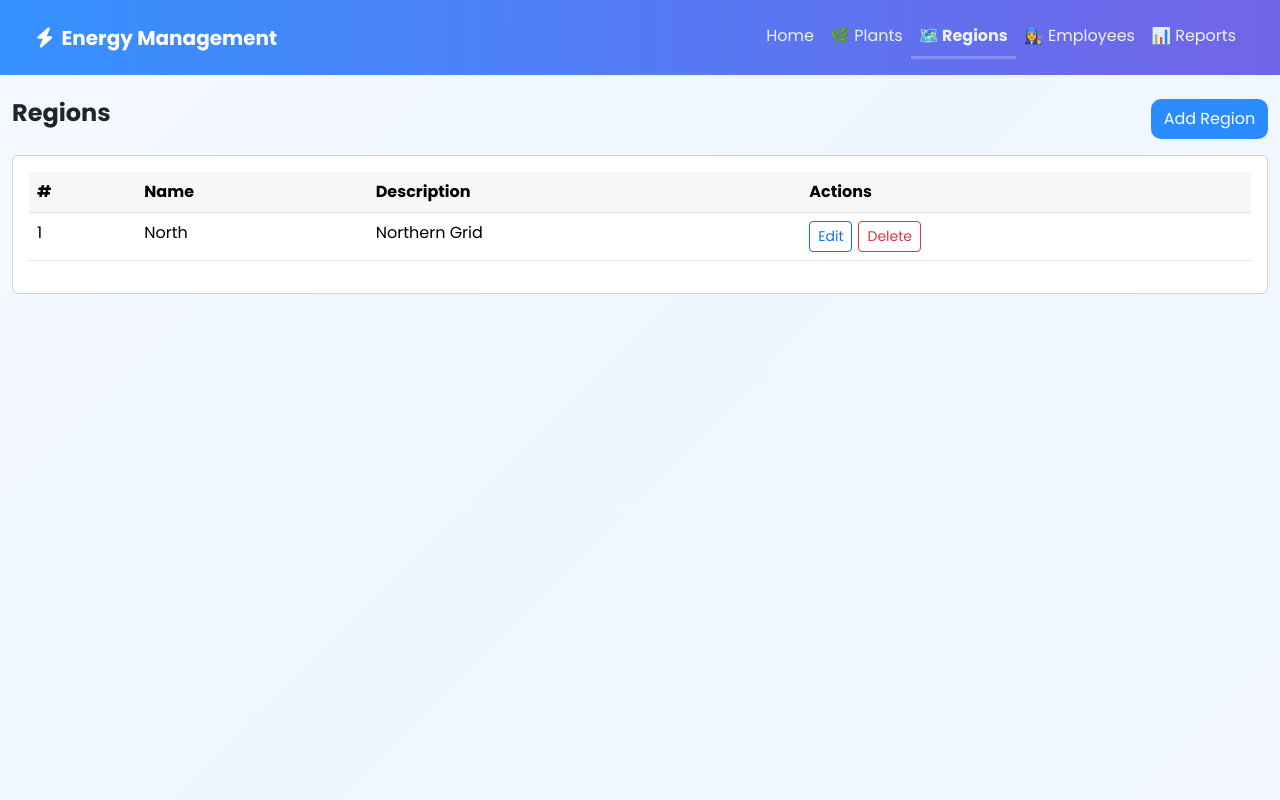
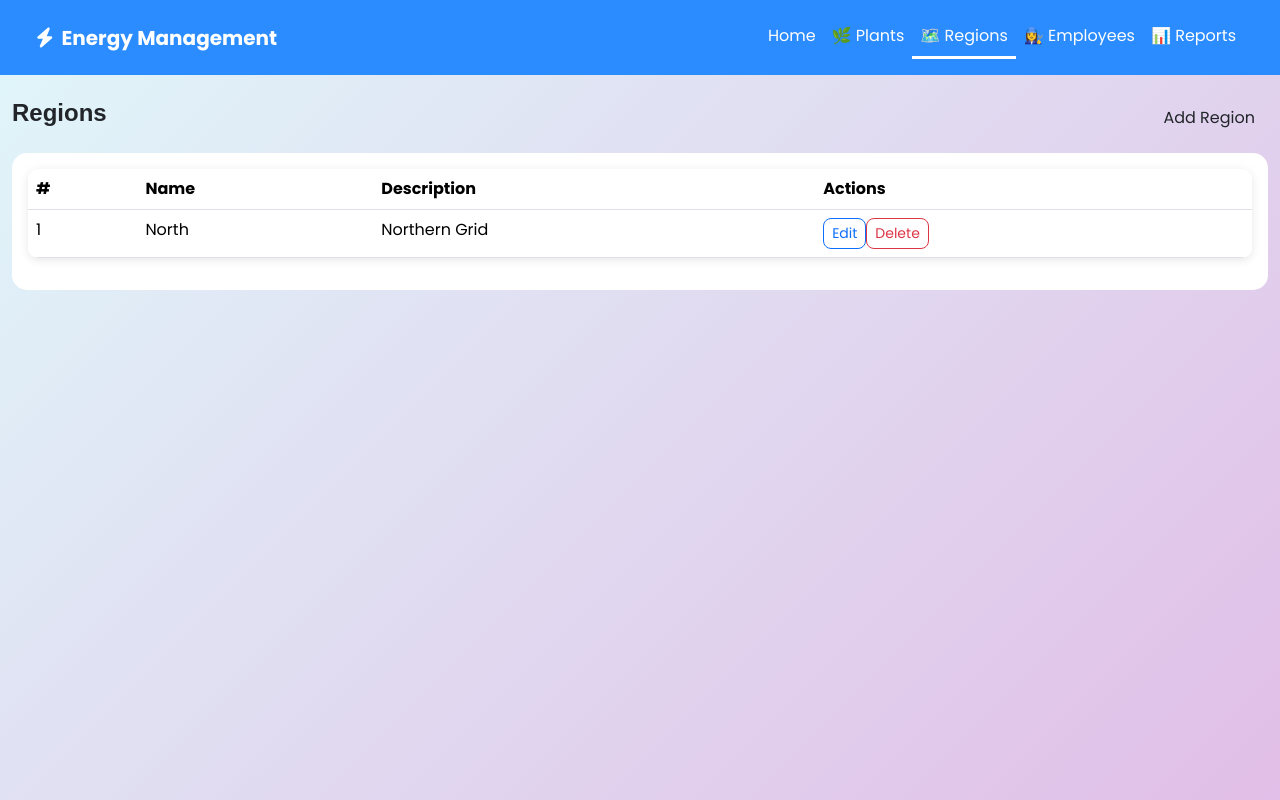
Before and after one commit to nidhipsanjay/DBMS-Mini-project---Energy-Management-, a React (Create React App) app: page /regions in a window 1280 px wide. Built offline with nearby package versions, Linux system fonts and the light colour scheme; no server answers.

Commit message:
Updated css

```diff
--- a/src/App.css
+++ b/src/App.css
@@ -1,40 +1,131 @@
-:root{
-  --primary:#2b8cff;
-  --accent:#6c5ce7;
-  --bg1:linear-gradient(135deg,#f6f9ff 0%, #eef6ff 50%, #f3f8ff 100%);
+/* App.css — Energy Management System GUI */
+
+body {
+  margin: 0;
+  font-family: 'Poppins', sans-serif;
+  background: linear-gradient(135deg, #e0f7fa, #e1bee7);
+  min-height: 100vh;
+  overflow-x: hidden;
 }
-body,html,#root{height:100%;font-family: 'Poppins', sans-serif;background:var(--bg1);}
-.app-root{min-height:100vh;display:flex;flex-direction:column}
 
-/* Navbar styles */
-.navbar-custom{background:linear-gradient(90deg, rgba(43,140,255,0.95), rgba(108,92,231,0.95));}
-.navbar-custom .nav-link{color:#fff;opacity:0.9}
-.navbar-custom .nav-link.active{font-weight:700;border-bottom:3px solid rgba(255,255,255,0.25)}
+.navbar {
+  background-color: #2b8cff;
+  transition: all 0.3s ease;
+}
 
-/* Cards */
-.card-summary{border-radius:12px;transition:all .25s ease;cursor:pointer}
-.card-summary:hover{transform:translateY(-6px);box-shadow:0 8px 30px rgba(15,23,42,0.15)}
+.navbar .nav-link {
+  color: white !important;
+  font-weight: 500;
+}
 
-/* Buttons */
-.btn-custom{background:var(--primary);border:none;color:#fff;border-radius:10px;padding:.5rem .8rem;transition:all .18s ease}
-.btn-custom:hover{transform:scale(1.05);background:#1f75d9;color:white}
+.navbar .nav-link.active {
+  border-bottom: 3px solid #ffffff;
+}
 
-/* Table */
-.table thead th{background:rgba(0,0,0,0.03)}
-.action-btn{margin-right:6px}
+.navbar .nav-link:hover {
+  color: #dff0ff !important;
+}
 
-/* Modal tweaks */
-.modal-content{border-radius:12px;box-shadow:0 12px 40px rgba(2,6,23,0.12)}
+.card {
+  border: none;
+  border-radius: 15px;
+  transition: all 0.3s ease;
+  background: white;
+}
 
-/* Smooth routes */
-.fade-page{animation:fadeIn .35s ease forwards}
-@keyframes fadeIn{from{opacity:0;transform:translateY(8px)}to{opacity:1;transform:translateY(0)}}
+.card:hover {
+  transform: translateY(-5px);
+  box-shadow: 0px 4px 15px rgba(0, 0, 0, 0.2);
+}
 
-/* subtle background */
-.app-bg-hero{background:linear-gradient(180deg, rgba(255,255,255,0.6), rgba(255,255,255,0.3));padding:1.4rem;border-radius:14px}
+.btn {
+  transition: all 0.2s ease;
+  border-radius: 8px;
+}
 
-/* small helpers */
-.small-muted{color:#6b7280}
+.btn:hover {
+  transform: scale(1.05);
+  background-color: #2b8cff;
+  color: white;
+  transition: all 0.2s ease;
+}
 
-/* Responsive tweaks */
-@media (max-width:768px){.card-summary{margin-bottom:1rem}}
+/* Smooth page fade-in */
+.page-enter {
+  opacity: 0;
+}
+.page-enter-active {
+  opacity: 1;
+  transition: opacity 300ms;
+}
+.page-exit {
+  opacity: 1;
+}
+.page-exit-active {
+  opacity: 0;
+  transition: opacity 300ms;
+}
+
+/* Fix modal pop-up cutting issue */
+.modal.show {
+  display: flex !important;
+  align-items: center;
+  justify-content: center;
+}
+
+.modal-dialog {
+  max-width: 600px;
+  margin: auto;
+  transform: none !important;
+}
+
+.modal-content {
+  border-radius: 12px;
+  box-shadow: 0 4px 25px rgba(0, 0, 0, 0.3);
+  overflow: visible;
+}
+
+.modal-body {
+  max-height: 75vh;
+  overflow-y: auto;
+}
+
+/* Ensure modals scale properly on small screens */
+@media (max-width: 576px) {
+  .modal-dialog {
+    width: 90%;
+  }
+}
+
+.table {
+  border-radius: 10px;
+  overflow: hidden;
+  box-shadow: 0 2px 10px rgba(0, 0, 0, 0.1);
+}
+
+.table-hover tbody tr:hover {
+  background-color: rgba(43, 140, 255, 0.1);
+}
+
+h1, h2, h3, h4, h5, h6 {
+  font-family: 'Montserrat', sans-serif;
+}
+
+/* Chart container styling */
+.chart-container {
+  background: #fff;
+  border-radius: 15px;
+  box-shadow: 0px 4px 20px rgba(0, 0, 0, 0.1);
+  padding: 20px;
+  margin-top: 30px;
+}
+
+/* Fade-in for content */
+.fade-in {
+  animation: fadeIn 0.5s ease-in-out;
+}
+
+@keyframes fadeIn {
+  from { opacity: 0; }
+  to { opacity: 1; }
+}
```
